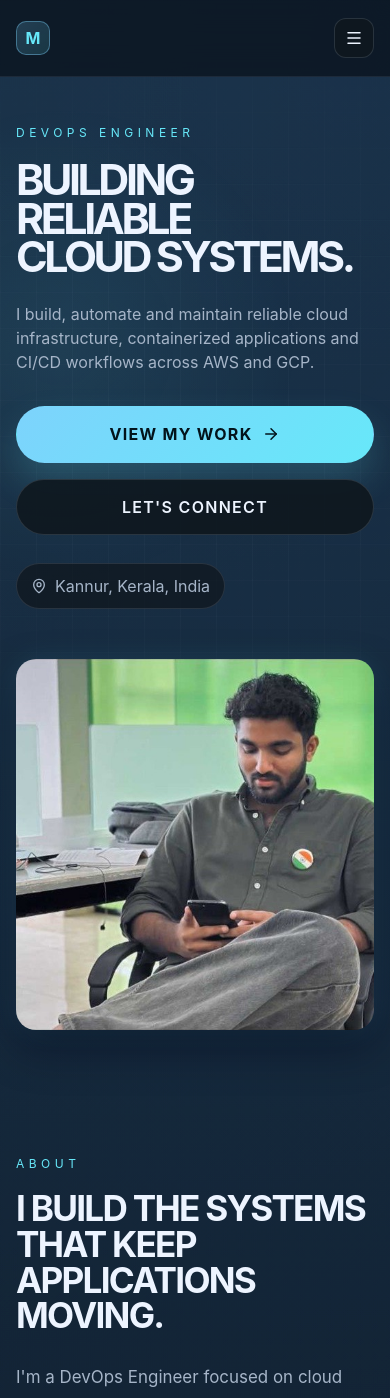
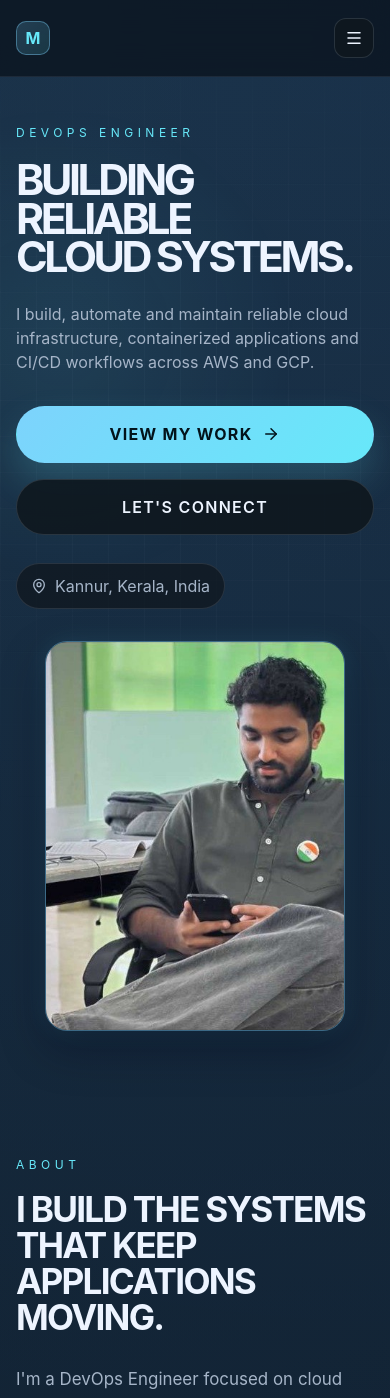
Before and after one commit to hadilhad1/portfolio, a React (Vite) app: page / in a window 390 px wide. Shown: the top 1398 px of the page. Built offline with nearby package versions, Linux system fonts and the light colour scheme.

Commit message:
Polish hero profile photo frame

```diff
--- a/src/App.css
+++ b/src/App.css
@@ -171,7 +171,7 @@
   display: grid;
   grid-template-columns: minmax(0, 1fr) minmax(0, 1fr);
   align-items: center;
-  gap: 50px;
+  gap: 32px;
 }
 
 .hero-copy {
@@ -274,7 +274,12 @@
 
 .profile-frame {
   position: relative;
-  width: min(400px, 100%);
+  width: min(380px, 100%);
+  height: 480px;
+  border: 1px solid rgba(125, 211, 252, 0.38);
+  border-radius: 22px;
+  overflow: hidden;
+  box-shadow: 0 18px 44px rgba(2, 6, 23, 0.34), 0 0 24px rgba(103, 232, 249, 0.12);
   transition: transform 0.25s ease;
 }
 
@@ -284,12 +289,10 @@
 
 .profile-image {
   display: block;
+  height: 100%;
   width: 100%;
-  height: 480px;
   object-fit: cover;
   object-position: center;
-  border-radius: 20px;
-  box-shadow: 0 18px 44px rgba(2, 6, 23, 0.4), 0 0 28px rgba(103, 232, 249, 0.12);
 }
 
 .about-section {
@@ -663,11 +666,12 @@
   }
 
   .profile-frame {
-    width: min(380px, 100%);
+    width: min(340px, 100%);
+    height: 430px;
   }
 
   .profile-image {
-    height: clamp(360px, 72vw, 440px);
+    height: 100%;
   }
 }
 
@@ -718,11 +722,12 @@
   }
 
   .profile-frame {
-    width: min(360px, 100%);
+    width: min(300px, 100%);
+    height: 390px;
   }
 
   .profile-image {
-    height: clamp(340px, 95vw, 420px);
+    height: 100%;
   }
 
   .cta-row {
```
